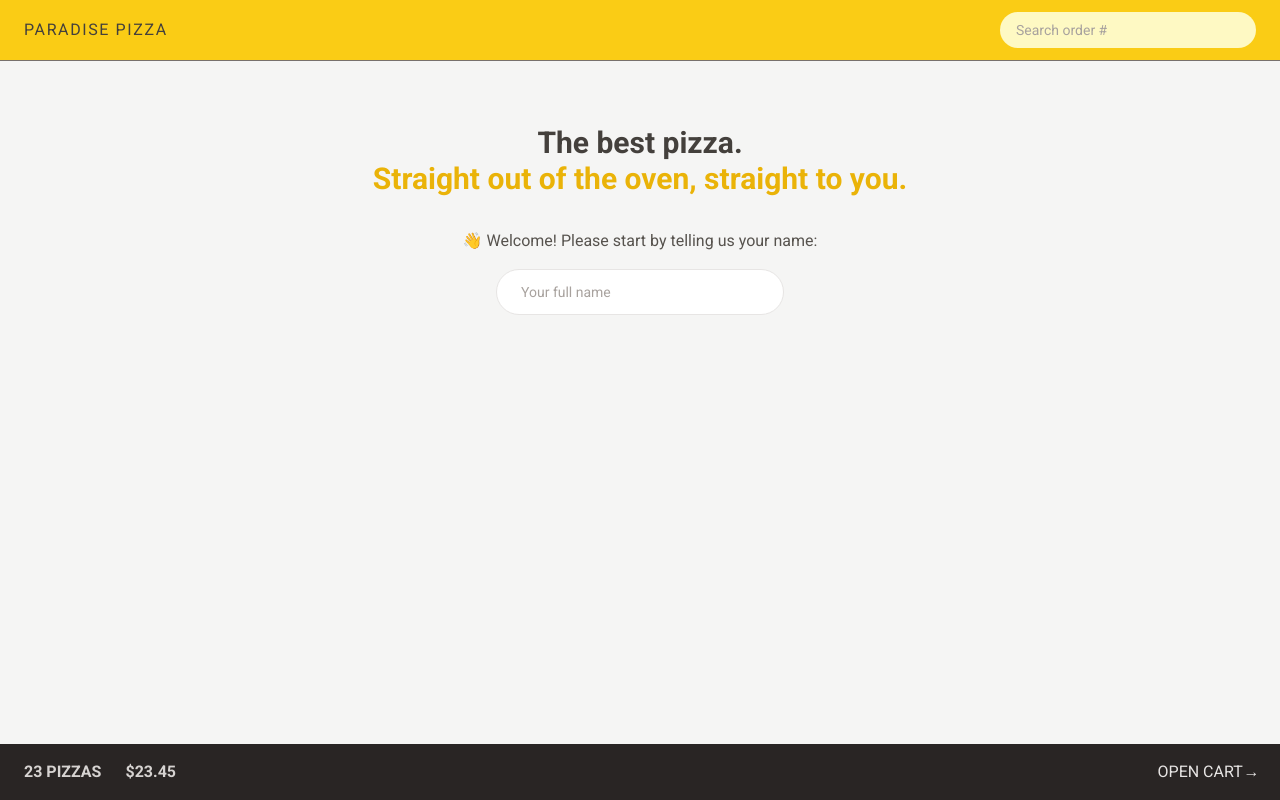
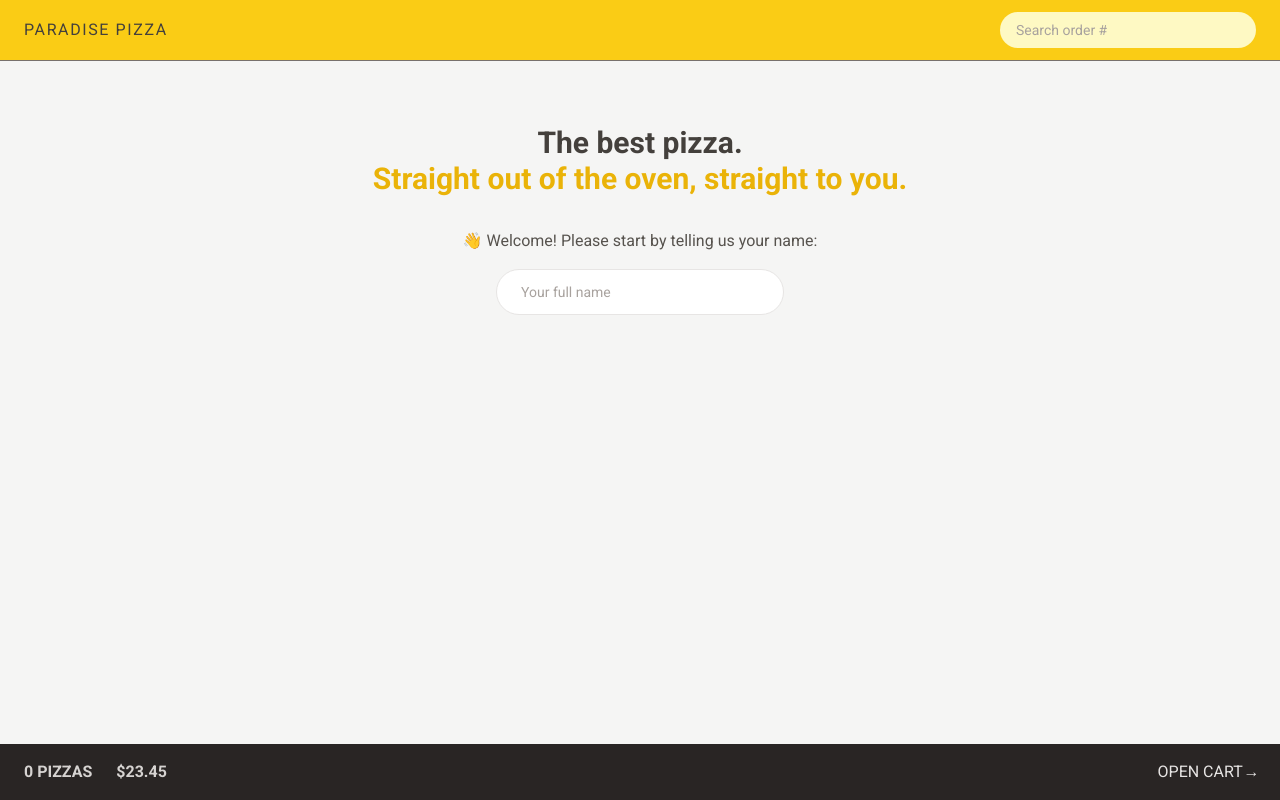
Before and after one commit to GustavoMunizBarrios/paradise-pizza, a React (Vite) app: page / in a window 1280 px wide. Built offline with nearby package versions, Linux system fonts and the light colour scheme.

Commit message:
Added import for useSelector, replaced hardcoded cart quantity with dynamic value from Redux state

```diff
--- a/src/features/cart/CartOverview.jsx
+++ b/src/features/cart/CartOverview.jsx
@@ -1,10 +1,15 @@
+import { useSelector } from 'react-redux';
 import { Link } from 'react-router-dom';
 
 function CartOverview() {
+  const totalCartQantity = useSelector((state) =>
+    state.cart.cart.reduce((sum, item) => sum + item.quantity, 0),
+  );
+
   return (
     <div className="flex items-center justify-between bg-stone-800 px-4 py-4 uppercase text-stone-200 sm:px-6 md:text-base">
       <p className="space-x-4 font-semibold text-stone-300 sm:space-x-6">
-        <span>23 pizzas</span>
+        <span>{totalCartQantity} pizzas</span>
         <span>$23.45</span>
       </p>
       <Link to="/cart">Open cart &rarr;</Link>
```
